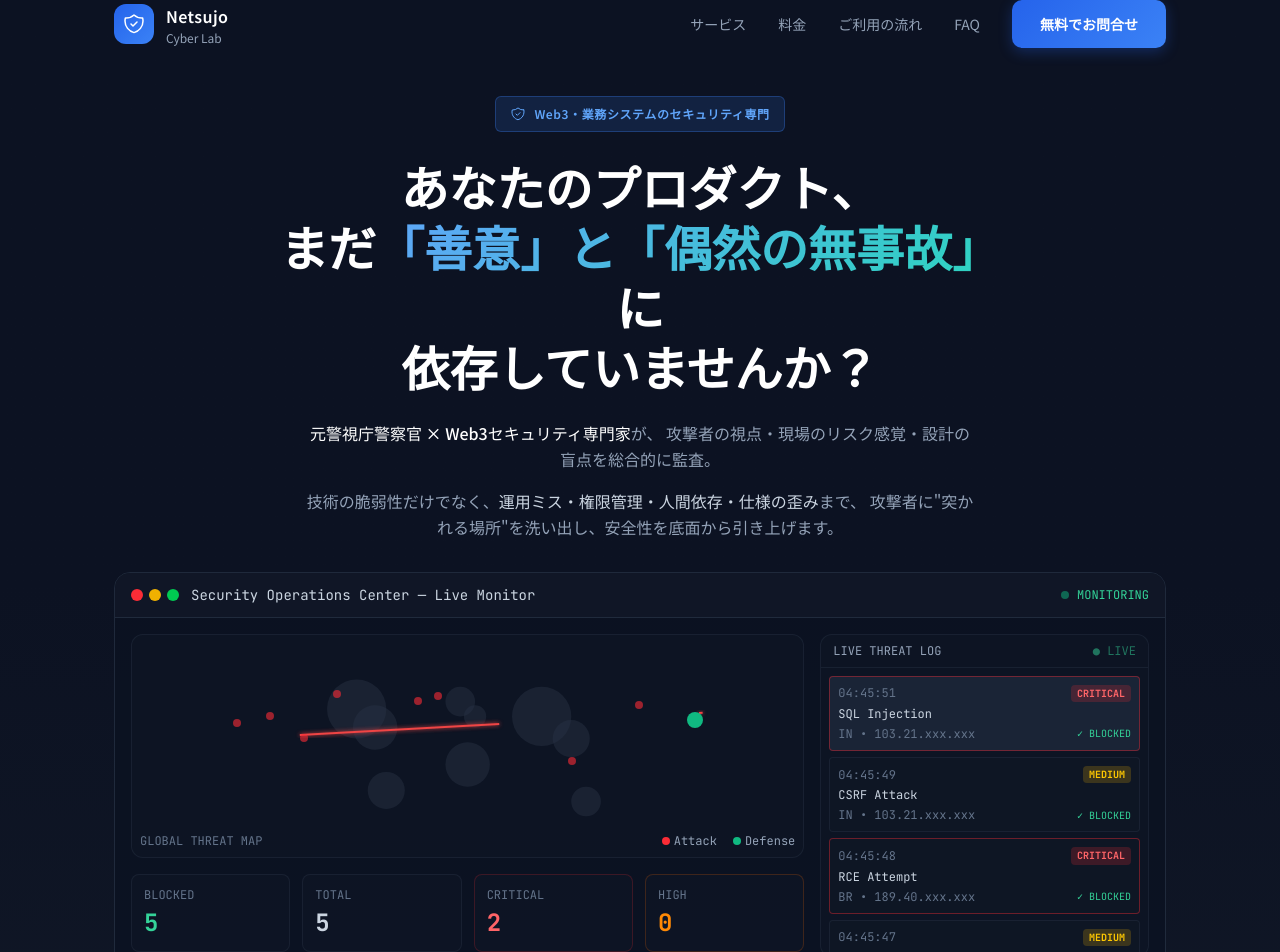
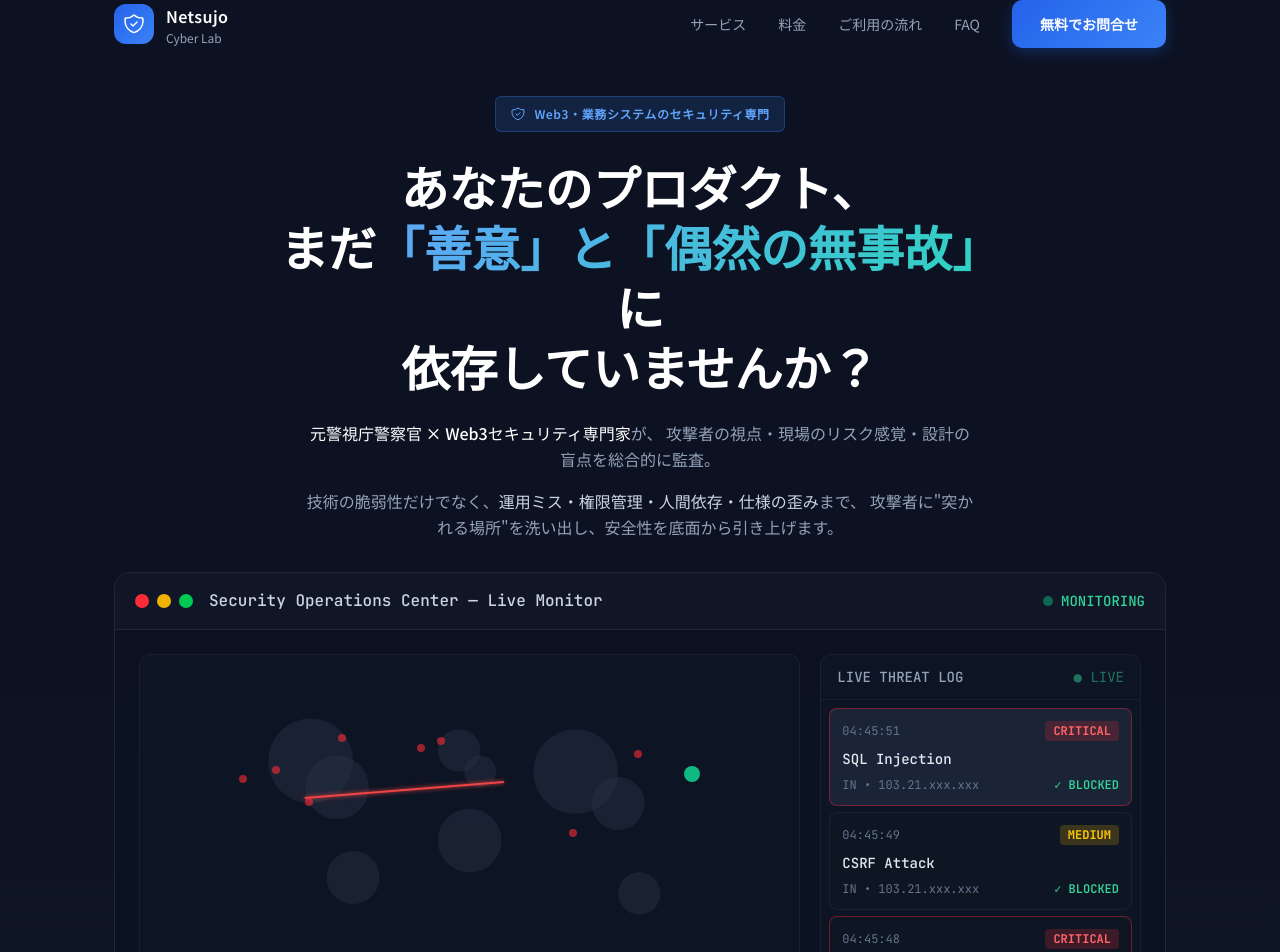
Before and after one commit to suirindo/netsujo-cyber-lab, a Next.js app: page / in a window 1280 px wide. Shown: the top 952 px of the page. Built offline with nearby package versions, Linux system fonts and the light colour scheme.

Commit message:
update: SOCダッシュボードのサイズを拡大

```diff
--- a/app/page.tsx
+++ b/app/page.tsx
@@ -244,29 +244,29 @@ function SOCDashboard() {
       alertFlash ? "border-red-500/80 shadow-[0_0_30px_rgba(239,68,68,0.4)]" : "border-slate-700/50"
     }`}>
       {/* ヘッダー */}
-      <div className="bg-slate-900/90 border-b border-slate-700/50 px-4 py-3 flex items-center justify-between">
-        <div className="flex items-center gap-3">
-          <div className="flex gap-1.5">
-            <div className="w-3 h-3 rounded-full bg-red-500" />
-            <div className="w-3 h-3 rounded-full bg-yellow-500" />
-            <div className="w-3 h-3 rounded-full bg-green-500" />
+      <div className="bg-slate-900/90 border-b border-slate-700/50 px-5 py-4 flex items-center justify-between">
+        <div className="flex items-center gap-4">
+          <div className="flex gap-2">
+            <div className="w-3.5 h-3.5 rounded-full bg-red-500" />
+            <div className="w-3.5 h-3.5 rounded-full bg-yellow-500" />
+            <div className="w-3.5 h-3.5 rounded-full bg-green-500" />
           </div>
-          <span className="text-slate-300 text-sm font-mono">Security Operations Center — Live Monitor</span>
+          <span className="text-slate-300 text-sm md:text-base font-mono font-medium">Security Operations Center — Live Monitor</span>
         </div>
         <div className="flex items-center gap-2">
-          <div className="w-2 h-2 rounded-full bg-emerald-500 animate-pulse" />
-          <span className="text-emerald-400 text-xs font-mono">MONITORING</span>
+          <div className="w-2.5 h-2.5 rounded-full bg-emerald-500 animate-pulse" />
+          <span className="text-emerald-400 text-sm font-mono font-medium">MONITORING</span>
         </div>
       </div>
 
       {/* メインコンテンツ */}
-      <div className="bg-slate-950/95 p-4">
-        <div className="grid grid-cols-1 lg:grid-cols-3 gap-4">
+      <div className="bg-slate-950/95 p-5 md:p-6">
+        <div className="grid grid-cols-1 lg:grid-cols-3 gap-5">
 
           {/* 左側：世界地図 + 攻撃元 */}
           <div className="lg:col-span-2 space-y-4">
             {/* 地図エリア */}
-            <div className="relative h-48 md:h-56 bg-slate-900/50 rounded-xl border border-slate-700/30 overflow-hidden">
+            <div className="relative h-64 md:h-80 bg-slate-900/50 rounded-xl border border-slate-700/30 overflow-hidden">
               {/* 簡易世界地図（ドット表現） */}
               <div className="absolute inset-0 opacity-30">
                 <svg viewBox="0 0 100 60" className="w-full h-full">
@@ -375,22 +375,26 @@ function SOCDashboard() {
             </div>
 
             {/* 統計パネル */}
-            <div className="grid grid-cols-4 gap-3">
-              <div className="bg-slate-900/50 rounded-lg p-3 border border-slate-700/30">
-                <div className="text-xs text-slate-500 font-mono mb-1">BLOCKED</div>
-                <div className="text-2xl font-bold text-emerald-400 font-mono">{stats.blocked}</div>
+            <div className="grid grid-cols-4 gap-4">
+              <div className="bg-slate-900/50 rounded-xl p-4 border border-slate-700/30">
+                <div className="text-xs text-slate-500 font-mono mb-2">BLOCKED</div>
+                <div className="text-3xl font-bold text-emerald-400 font-mono">{stats.blocked}</div>
+                <div className="text-xs text-emerald-500/60 mt-1">threats stopped</div>
               </div>
-              <div className="bg-slate-900/50 rounded-lg p-3 border border-slate-700/30">
-                <div className="text-xs text-slate-500 font-mono mb-1">TOTAL</div>
-                <div className="text-2xl font-bold text-slate-300 font-mono">{stats.total}</div>
+              <div className="bg-slate-900/50 rounded-xl p-4 border border-slate-700/30">
+                <div className="text-xs text-slate-500 font-mono mb-2">TOTAL</div>
+                <div className="text-3xl font-bold text-slate-300 font-mono">{stats.total}</div>
+                <div className="text-xs text-slate-500/60 mt-1">detected</div>
               </div>
-              <div className="bg-slate-900/50 rounded-lg p-3 border border-red-500/20">
-                <div className="text-xs text-slate-500 font-mono mb-1">CRITICAL</div>
-                <div className="text-2xl font-bold text-red-400 font-mono">{stats.critical}</div>
+              <div className="bg-slate-900/50 rounded-xl p-4 border border-red-500/30">
+                <div className="text-xs text-slate-500 font-mono mb-2">CRITICAL</div>
+                <div className="text-3xl font-bold text-red-400 font-mono">{stats.critical}</div>
+                <div className="text-xs text-red-500/60 mt-1">severity</div>
               </div>
-              <div className="bg-slate-900/50 rounded-lg p-3 border border-orange-500/20">
-                <div className="text-xs text-slate-500 font-mono mb-1">HIGH</div>
-                <div className="text-2xl font-bold text-orange-400 font-mono">{stats.high}</div>
+              <div className="bg-slate-900/50 rounded-xl p-4 border border-orange-500/30">
+                <div className="text-xs text-slate-500 font-mono mb-2">HIGH</div>
+                <div className="text-3xl font-bold text-orange-400 font-mono">{stats.high}</div>
+                <div className="text-xs text-orange-500/60 mt-1">severity</div>
               </div>
             </div>
           </div>
@@ -398,16 +402,16 @@ function SOCDashboard() {
           {/* 右側：リアルタイムログ */}
           <div className="space-y-4">
             <div className="bg-slate-900/50 rounded-xl border border-slate-700/30 overflow-hidden">
-              <div className="px-3 py-2 border-b border-slate-700/30 flex items-center justify-between">
-                <span className="text-xs text-slate-400 font-mono">LIVE THREAT LOG</span>
-                <span className="text-xs text-emerald-400 font-mono animate-pulse">● LIVE</span>
+              <div className="px-4 py-3 border-b border-slate-700/30 flex items-center justify-between">
+                <span className="text-sm text-slate-400 font-mono font-medium">LIVE THREAT LOG</span>
+                <span className="text-sm text-emerald-400 font-mono animate-pulse">● LIVE</span>
               </div>
-              <div className="p-2 h-64 md:h-72 overflow-hidden">
+              <div className="p-2 h-80 md:h-96 overflow-hidden">
                 <div className="space-y-1.5">
                   {logs.map((log, index) => (
                     <div
                       key={log.id}
-                      className={`text-xs font-mono p-2 rounded border transition-all duration-300 ${
+                      className={`text-sm font-mono p-3 rounded-lg border transition-all duration-300 ${
                         index === 0 ? "bg-slate-800/80" : "bg-slate-900/50"
                       } ${
                         log.type.severity === "CRITICAL"
@@ -420,10 +424,10 @@ function SOCDashboard() {
                         animation: index === 0 ? "slide-in 0.3s ease-out" : undefined,
                       }}
                     >
-                      <div className="flex items-center justify-between mb-1">
-                        <span className="text-slate-500">{log.time}</span>
+                      <div className="flex items-center justify-between mb-2">
+                        <span className="text-slate-500 text-xs">{log.time}</span>
                         <span
-                          className={`px-1.5 py-0.5 rounded text-[10px] font-bold ${
+                          className={`px-2 py-0.5 rounded text-xs font-bold ${
                             log.type.severity === "CRITICAL"
                               ? "bg-red-500/20 text-red-400"
                               : log.type.severity === "HIGH"
@@ -436,13 +440,13 @@ function SOCDashboard() {
                           {log.type.severity}
                         </span>
                       </div>
-                      <div className="text-slate-300 truncate">{log.type.name}</div>
-                      <div className="flex items-center justify-between mt-1">
-                        <span className="text-slate-500">
+                      <div className="text-slate-200 font-medium truncate">{log.type.name}</div>
+                      <div className="flex items-center justify-between mt-2">
+                        <span className="text-slate-500 text-xs">
                           {log.source.country} • {log.source.ip}
                         </span>
                         <span
-                          className={`text-[10px] ${
+                          className={`text-xs font-semibold ${
                             log.blocked ? "text-emerald-400" : "text-red-400"
                           }`}
                         >
```
